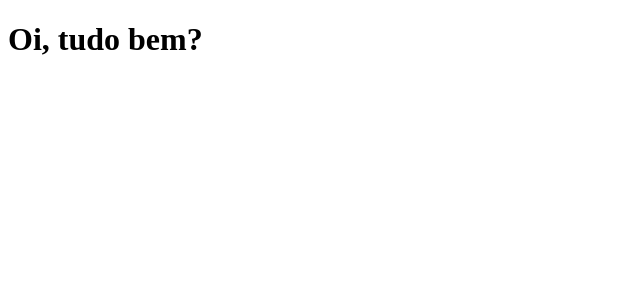
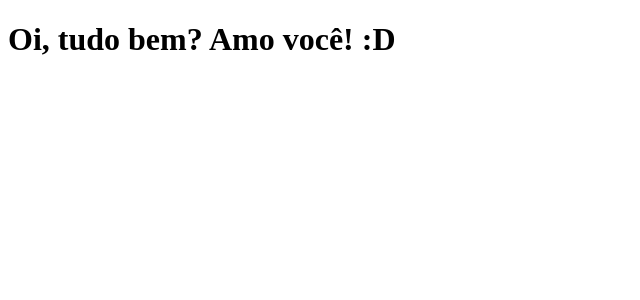
Before and after one commit to orlandocoelhoo/clone-tabnews, a Next.js app: page / in a window 1280 px wide. Shown: the top 300 px of the page, without its empty margins (0-640 px from the left). Built offline with nearby package versions, Linux system fonts and the light colour scheme.

Commit message:
Atualiza a frase

```diff
--- a/pages/index.js
+++ b/pages/index.js
@@ -1,5 +1,5 @@
 function Home(){
-    return <h1>Oi, tudo bem?</h1>
+    return <h1>Oi, tudo bem? Amo você! :D</h1>
 }
 
 export default Home;
```
